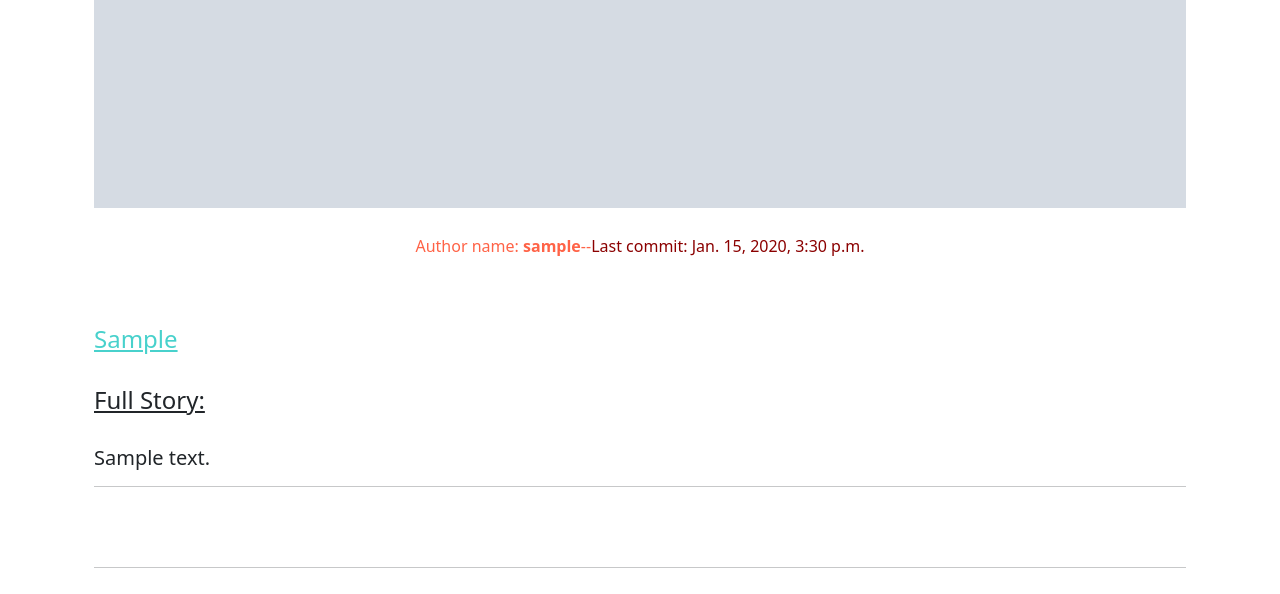
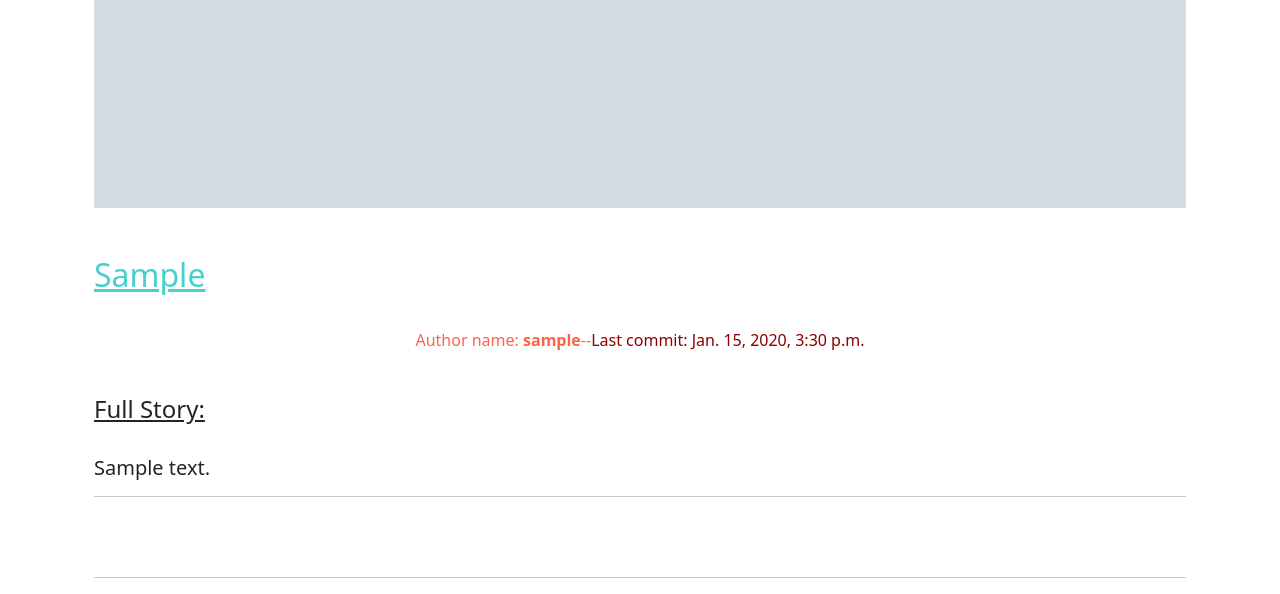
Before and after one commit to rajrupdasofficial/infb-delta, a Django app: a page that uses app/templates/blogpost_detail.html in a window 1280 px wide. Shown: the part 715-1309 px from the top of the page. Run offline with Django 3.2, Linux system fonts and the light colour scheme; tables that the repository leaves empty hold one stand-in row (values such as "Sample post"); grey boxes marked "Sample" are stand-in pictures; some libraries are stand-ins or nearby versions.

Commit message:
front end rectifying

```diff
--- a/app/templates/blogpost_detail.html
+++ b/app/templates/blogpost_detail.html
@@ -14,11 +14,6 @@
     <div class="container" id="details" data-aos="fade-right">
         <img src="{{ blogpost.thumbnail.url }}" class="images" alt="{% static 'images/b.jpg'  %}"  data-aos="fade-up">
         <br>
-        <br>
-        <center>
-            <p class="page">Author name:<b>  {{ blogpost.author }}</b>--<span>Last commit:  {{ blogpost.updated }} </span> </p>
-            <!-- <h5 class="text">{{ blogpost.post_title }} </h5>-->
-        </center>
         <br>
         <div class="center">
             {% if user.is_authenticated %}
@@ -38,7 +33,12 @@
             {% endif %}
         </div>
         <br>
-        <h4 class="intro"><u>{{ blogpost.intro }}</u> </h4>
+        <h2 class="intro"><u>{{ blogpost.intro }}</u> </h2>
+        <br>
+        <center>
+            <p class="page">Author name:<b>  {{ blogpost.author }}</b>--<span>Last commit:  {{ blogpost.updated }} </span> </p>
+            <!-- <h5 class="text">{{ blogpost.post_title }} </h5>-->
+        </center>
         <br>
         <strong><h4 class="details"><u>Full Story:</u></h4><br></strong>
         <h5 class="content">{{ blogpost.content|safe }} </h5>
```
